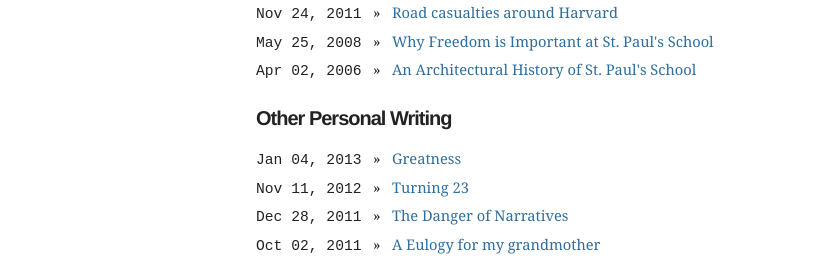
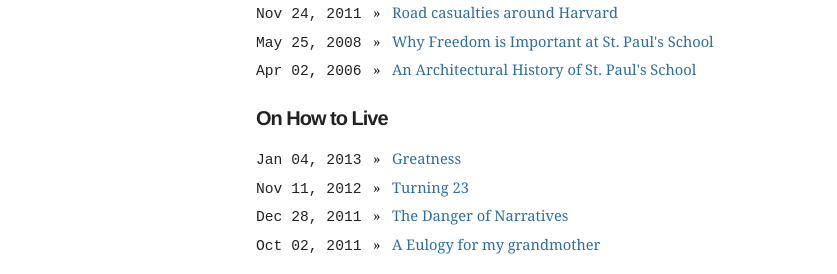
Before and after one commit to mbwong/mbwong.github.com, a Jekyll site: the page built from index.html, in a window 1280 px wide. Shown: the part 1463-1737 px from the top of the page, without its empty margins (94-931 px from the left). Built offline with Jekyll 4.4.1, drawn with Linux system fonts in a browser that asks for light colours.

Commit message:
Update index.html

```diff
--- a/index.html
+++ b/index.html
@@ -53,7 +53,7 @@
   {% endfor %}
   </ul>
 
-  <h2 style="margin-top: 25px">Other Personal Writing</h2>
+  <h2 style="margin-top: 25px">On How to Live</h2>
   <ul style="list-style: none; padding: 0; margin: 0 15px 0 0;">
   {% for post in site.tags.personal %}
     <li>
```
